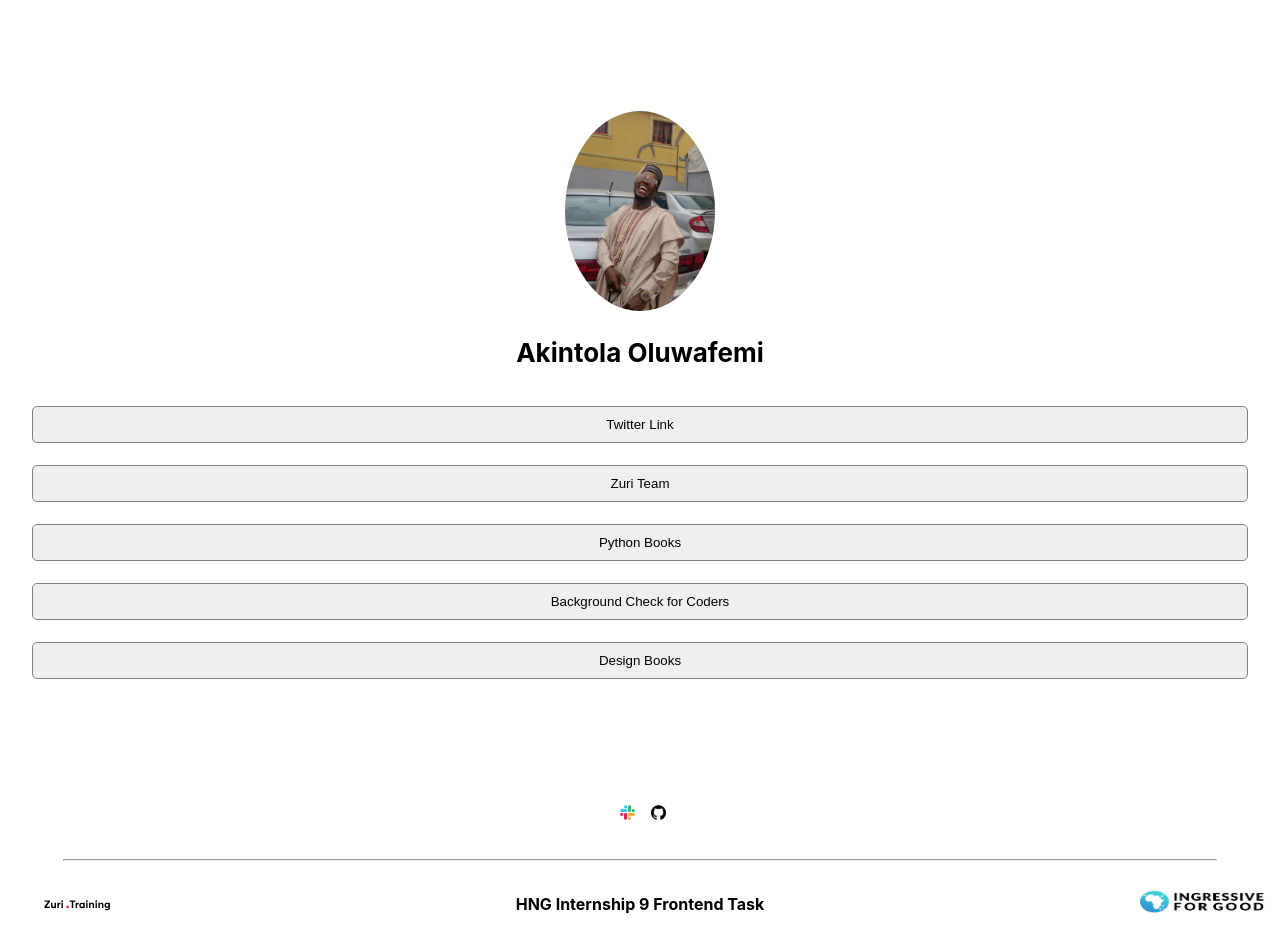
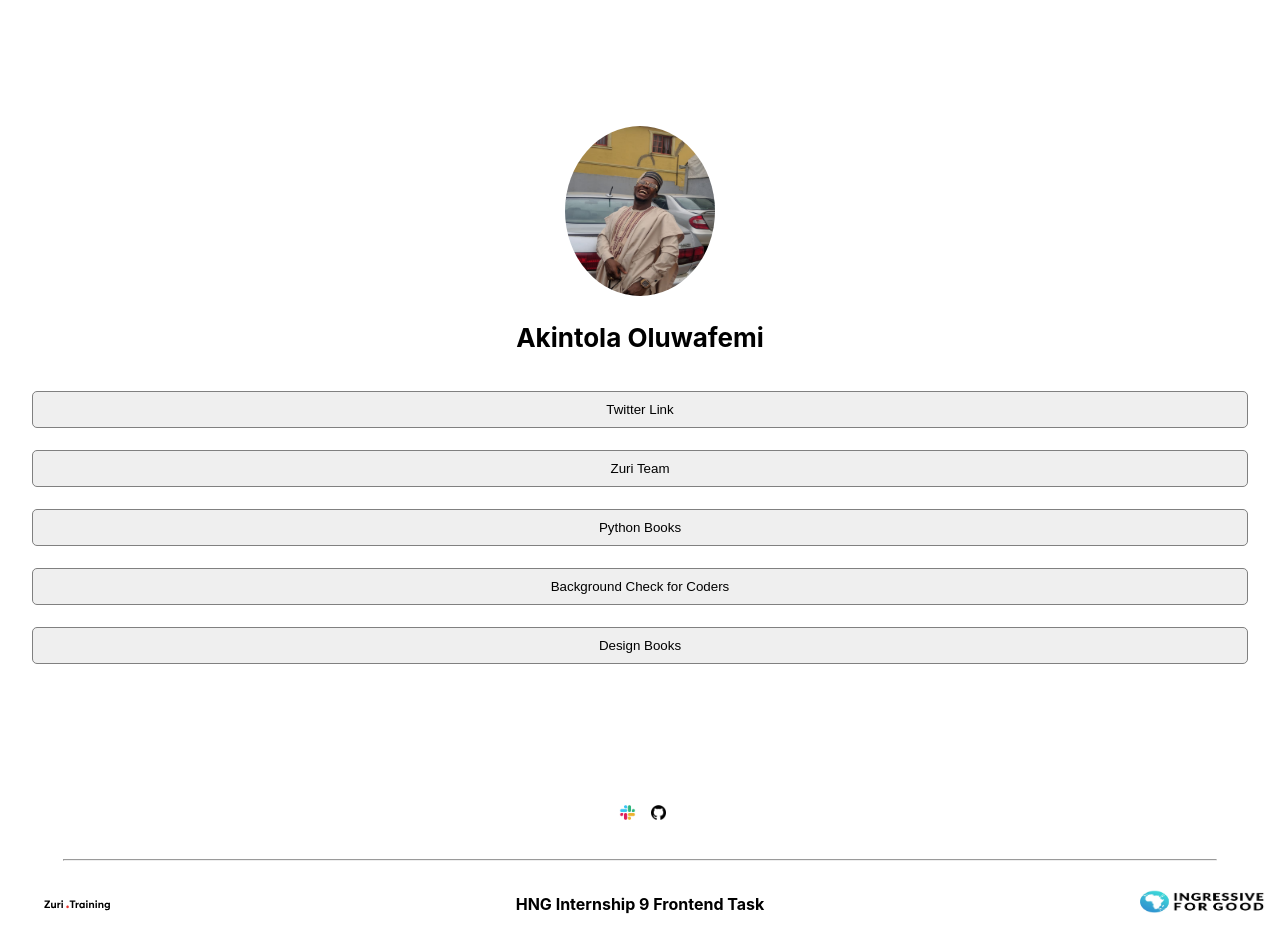
Before and after one commit to fas3a/fas_profile, a React (Create React App) app: page / in a window 1280 px wide. Built offline with nearby package versions, Linux system fonts and the light colour scheme.

Commit message:
Added profile image

```diff
--- a/src/App.js
+++ b/src/App.js
@@ -1,5 +1,5 @@
 import logo from './logo.svg';
-import Fas_img from './img/Fas_img.jpg'
+import prof_img from './img/prof_img.jpg'
 import zuri_img from './img/zuri_img.svg'
 import ingress from './img/ingress.png'
 import git_logo from './img/git_logo.png'
@@ -10,7 +10,7 @@ function App() {
   return (
     <div className="App">
       <header className="App-header" style={{backgroundColor: "white"}}>
-        <img src={Fas_img} className="prof_img" alt="logo" id="profile_img"/>
+        <img src={prof_img} className="prof_img" id="profile_img" alt="logo" />
         <p className="prof_name" id="twitter">
           Akintola Oluwafemi
         </p>
--- a/src/index.css
+++ b/src/index.css
@@ -16,6 +16,7 @@ code {
 .prof_img{
   width: 150px;
   border-radius: 50%;
+  height: 170px;
 }
 .prof_name{
   color: black;
```
Also changed, not shown: src/img/prof_img.jpg (renamed from src/img/Fas_img.jpg).
